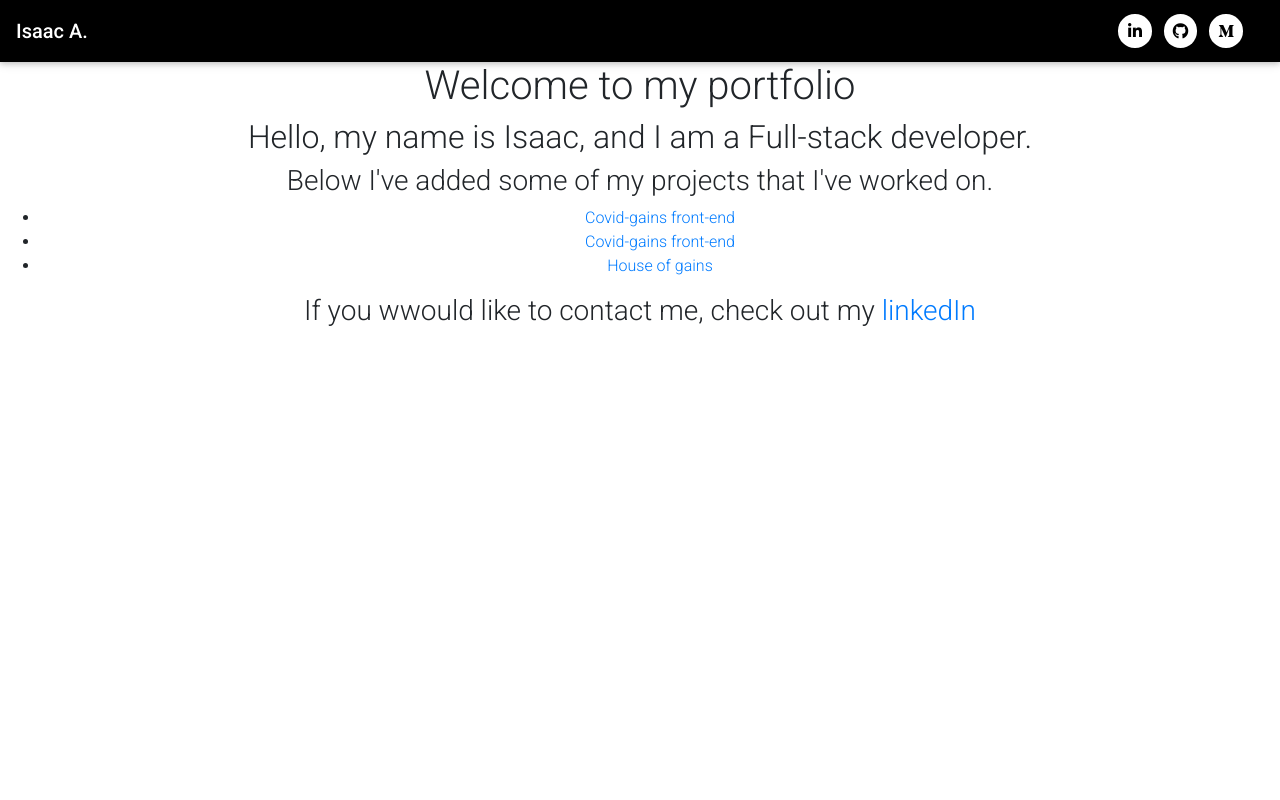
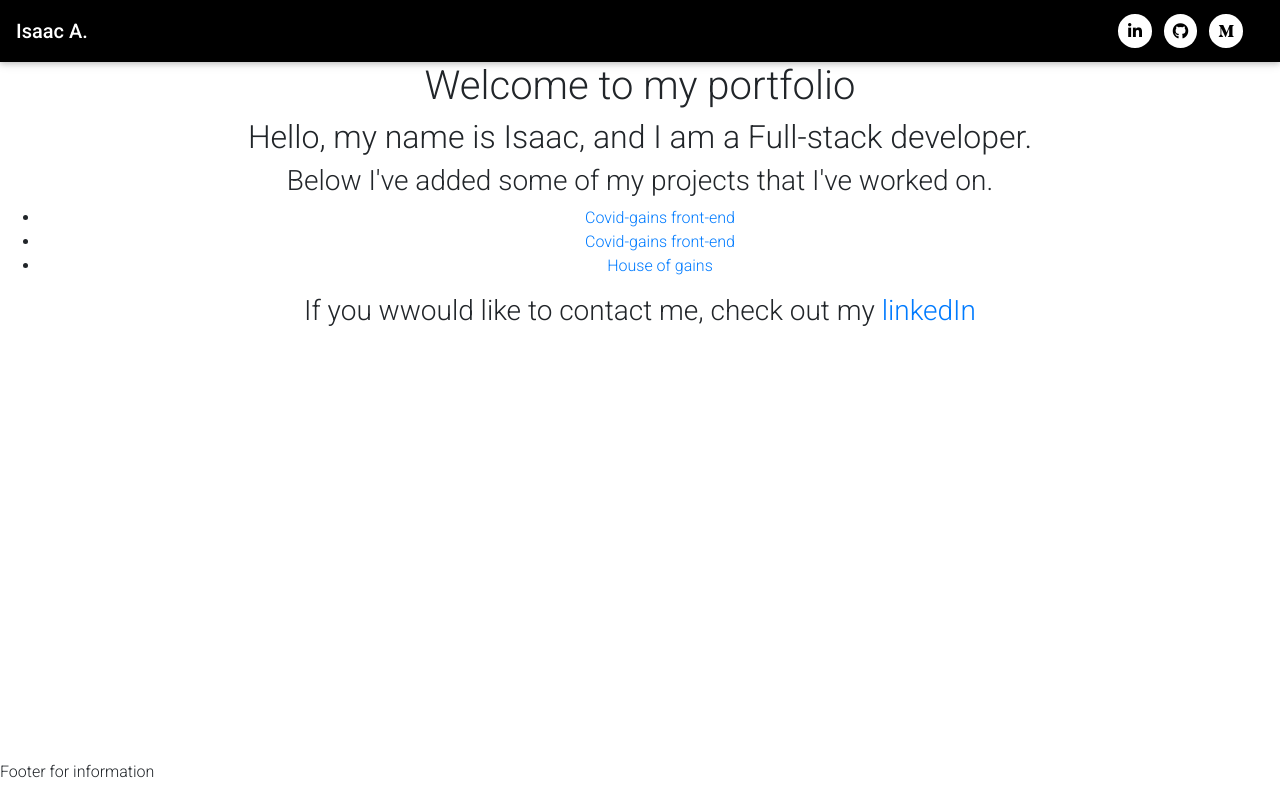
Before and after one commit to IA26/my-portfolio, a React (Create React App) app: page / in a window 1280 px wide. Built offline with nearby package versions, Linux system fonts and the light colour scheme.

Commit message:
added footer

```diff
--- a/public/index.html
+++ b/public/index.html
@@ -42,4 +42,5 @@
       To create a production bundle, use `npm run build` or `yarn build`.
     -->
   </body>
+  <footer id="footer"> Footer for information</footer>
 </html>
--- a/src/App.css
+++ b/src/App.css
@@ -79,3 +79,10 @@
   display: inline-block;
   margin: 6px;
 }
+
+#footer {
+  position: absolute;
+  bottom: 0;
+  width: 100%;
+  height: 2.5rem;            /* Footer height */
+}
```
